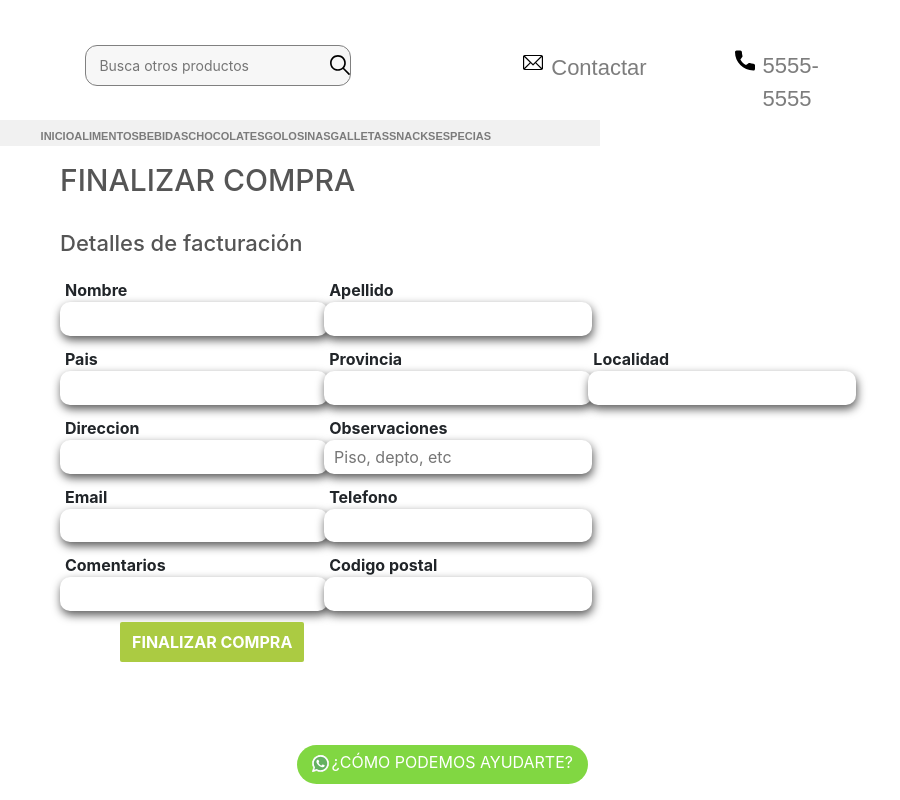
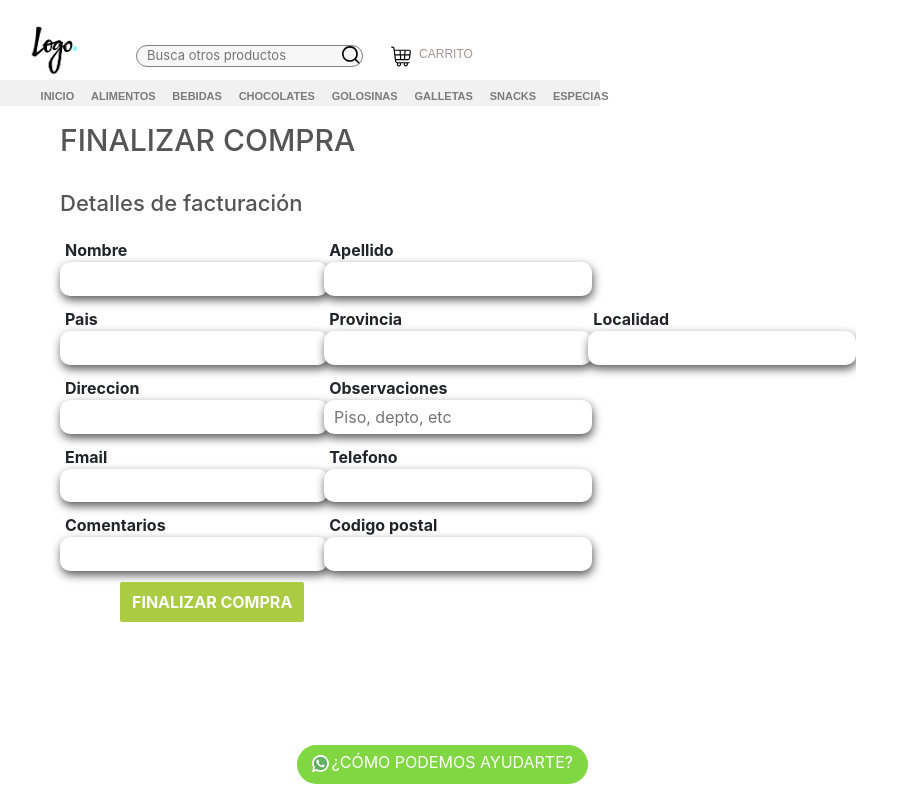
Before and after one commit to GonzaloGuasch/homestore-market, a React (Create React App) app: page /Factura in a window 600 px wide. Shown: the top 800 px of the page, 900 px wide, since content can reach past the window. Built offline with nearby package versions, Linux system fonts and the light colour scheme.

Commit message:
header responsive

```diff
--- a/src/css/BarraBusqueda.css
+++ b/src/css/BarraBusqueda.css
@@ -42,7 +42,7 @@
     li > a {
       font-size: 11px;
       font-weight: 700;
-
+      margin-right: 3%;
       margin-left: 0;
       padding-right: 0;
     }
--- a/src/css/Header.css
+++ b/src/css/Header.css
@@ -12,7 +12,6 @@
     max-width: 100%;
     height: auto;
     max-height: 75px;
-
 }
 
 .image-logo-container{
@@ -87,3 +86,32 @@
     font-size: 22px;
 
 }
+@media (min-width: 411px) and (max-width: 767px) {
+    .searchbar-container{
+        font-size: 13px;
+        margin-right: 22px;
+        padding-top: 10px;
+        padding-bottom: 10px;
+        padding-left: 10px;
+        padding-right: 13px;
+    }
+    .contacto-container{
+        display: none
+    }
+    .telefono-container{
+        display: none
+    }
+    .image-logo-container{
+        margin-right: 10%;
+        margin-left: 2%;
+    }
+    .carrito-container{
+        margin-right: 5%;
+        margin-left: 1px;
+        margin-top: 20px;
+        font-size: 12px;
+    }
+    .logo-container{
+       height: 50px;
+    }
+}
```
